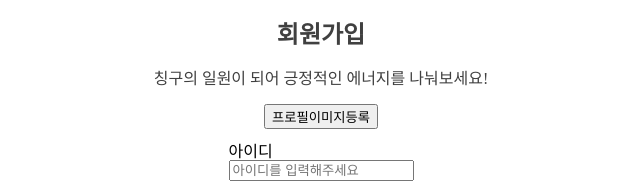
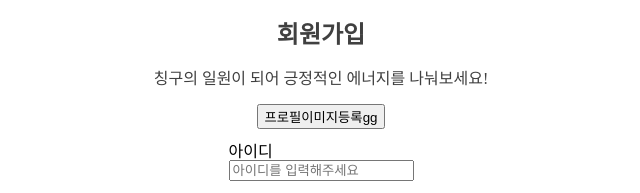
Before and after one commit to DHyeonJ/Compliment, a React (Create React App) app: page /signup in a window 1280 px wide. Shown: the top 193 px of the page, without its empty margins (319-959 px from the left). Built offline with nearby package versions, Linux system fonts and the light colour scheme.

Commit message:
Chore.PR확인용

```diff
--- a/src/pages/user/Signup.tsx
+++ b/src/pages/user/Signup.tsx
@@ -9,7 +9,7 @@ function Signup(): JSX.Element {
       </div>
       <SignupArea>
         <SignupImg />
-        <button>프로필이미지등록</button>
+        <button>프로필이미지등록gg</button>
         <div>
           <div>
             <SignForm>
```
